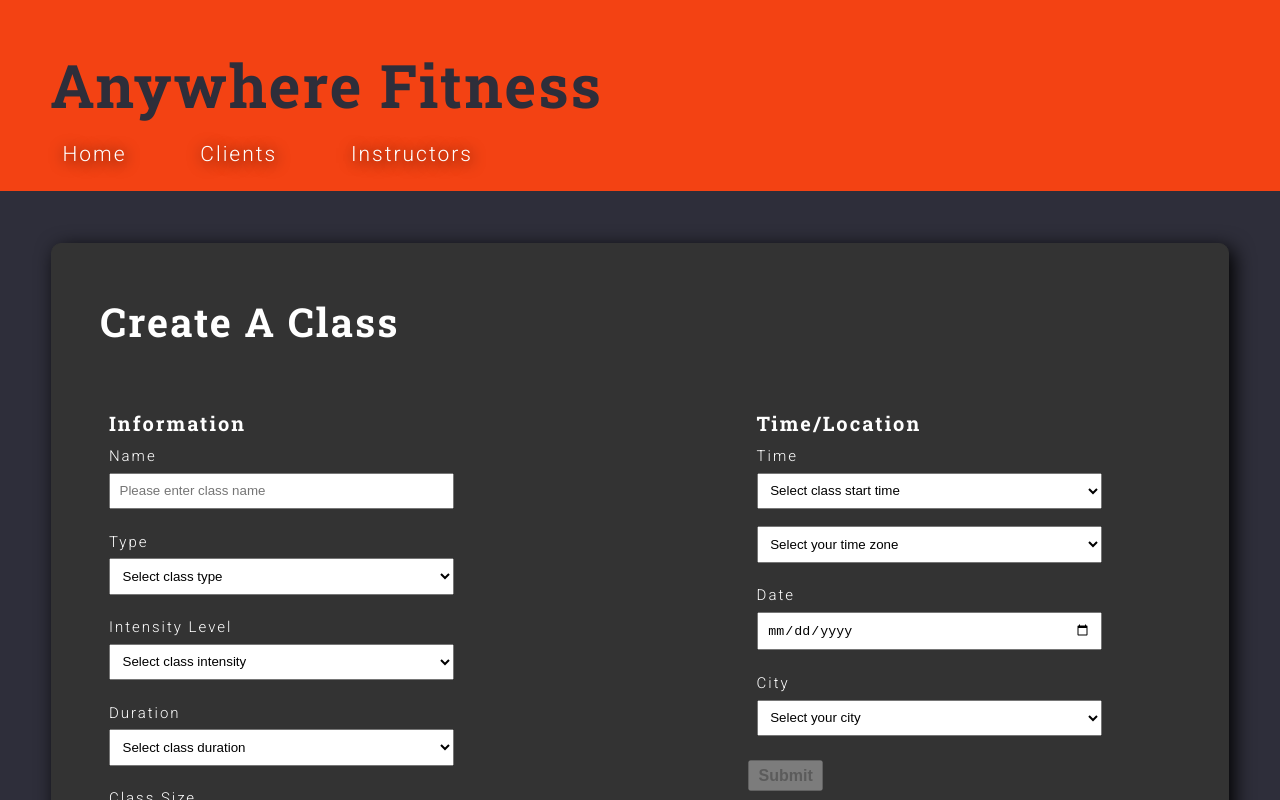
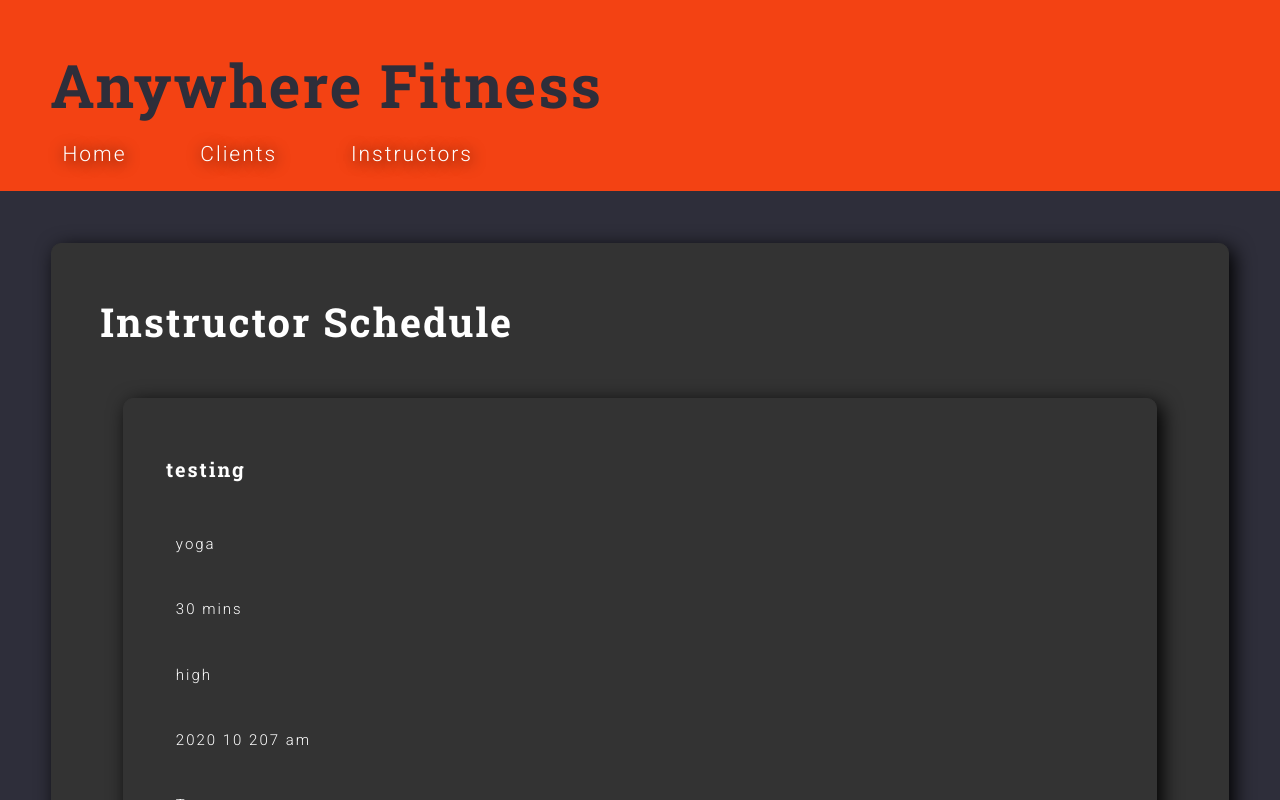
Before and after one commit to Anywhere-Fitness-10162020/App, a React (Create React App) app: page /instructors/createclass in a window 1280 px wide. Shown: the top 800 px of the page. Built offline with nearby package versions, Linux system fonts and the light colour scheme; no server answers.

Commit message:
Added instructor schedule and card

```diff
--- a/src/App.js
+++ b/src/App.js
@@ -7,6 +7,7 @@ import InstructorSignIn from './components/InstructorSignIn'
 import InstructorSignUp from './components/InstructorSignUp'
 import InstructorConfirmation from './components/InstructorConfirmation'
 import CreateClass from './components/CreateClass'
+import InstructorSchedule from './components/InstructorSchedule'
 
 
 const NavContainer = styled.div`
@@ -45,6 +46,7 @@ export default function App(props) {
         <AppContainer>
             <Switch>
                 <Route path='/instructors/createclass'>
+                    <InstructorSchedule />
                     <CreateClass />
                 </Route>
                 <Route path='/instructors/confirmation'>
--- /dev/null
+++ b/src/components/InstructorClassCard.js
@@ -0,0 +1,66 @@
+import React from 'react'
+import { useHistory } from 'react-router-dom'
+import styled from 'styled-components'
+
+//Styled Components
+const ClassContainer = styled.div`
+    max-width: 100%;
+    margin: 4%;
+    padding: 2%;
+    border: 1px solid #333;
+    border-radius: 10px;
+    box-shadow: 5px 5px 20px #000;
+    background-color: #333;
+    color: #fff;
+    font-weight: 300;
+    font-size: 1.5rem;
+    letter-spacing: 2px;
+    line-height: 1.6rem;
+
+    h2 {
+        font-weight: 700;
+        font-size: 4rem;
+    }
+
+    h3 {
+        font-weight: 700;
+        font-size: 2rem;
+    }
+
+    form {
+        display: flex;
+        flex-direction: row nowrap;
+        justify-content: space-between;
+        padding: 2%;
+    }
+
+    button {
+        padding: 1% 2%;
+        font-size: 1.6rem;
+        font-weight: 700;
+    }
+`;
+
+
+
+export default function InstructorClassCard(props) {
+
+    const {class_city, class_date, class_duration,
+        class_intensity_level, class_name, class_timezone,
+        max_attendees, start_time, type, instructor_id} = props;
+
+    return(
+        <ClassContainer>
+            <div>
+                <h3>{class_name}</h3>
+                <p>{type}</p>
+                <p>{class_duration}</p>
+                <p>{class_intensity_level}</p>
+                <p>{class_date}{start_time}</p>
+                <p>{class_city}</p>
+                <p>{class_timezone}</p>
+                <p>{max_attendees}</p>
+            </div>
+        </ClassContainer>
+    )
+}
--- a/src/components/InstructorConfirmation.js
+++ b/src/components/InstructorConfirmation.js
@@ -1,5 +1,5 @@
 import React from 'react'
-import { useHistory, useRouteMatch } from 'react-router-dom'
+import { useHistory } from 'react-router-dom'
 import styled from 'styled-components'
 
 
--- /dev/null
+++ b/src/components/InstructorSchedule.js
@@ -0,0 +1,101 @@
+import React, { useState, useEffect } from 'react'
+import { useHistory } from 'react-router-dom'
+import axios from 'axios'
+import styled from 'styled-components'
+import InstructorClassCard from './InstructorClassCard'
+
+
+//Styled Components
+const ScheduleContainer = styled.div`
+    max-width: 100%;
+    margin: 4%;
+    padding: 2%;
+    border: 1px solid #333;
+    border-radius: 10px;
+    box-shadow: 5px 5px 20px #000;
+    background-color: #333;
+    color: #fff;
+    font-weight: 300;
+    font-size: 1.5rem;
+    letter-spacing: 2px;
+    line-height: 1.6rem;
+
+    h2 {
+        font-weight: 700;
+        font-size: 4rem;
+    }
+
+    h3 {
+        font-weight: 700;
+        font-size: 2rem;
+    }
+
+    form {
+        display: flex;
+        flex-direction: row nowrap;
+        justify-content: space-between;
+        padding: 2%;
+    }
+
+    button {
+        padding: 1% 2%;
+        font-size: 1.6rem;
+        font-weight: 700;
+    }
+`;
+//Default Form Values
+const defaultClass = [{
+    class_name: 'testing',
+    class_duration: '30 mins',
+    class_intensity_level: 'high',
+    class_city: 'Test',
+    class_date: '2020 10 20',
+    start_time: '7 am',
+    class_timezone: 'eastern',
+    type: 'yoga',
+    max_attendees: '20',
+    instructor_id: '1'
+}];
+
+
+export default function InstructorSchedule(props) {
+
+    const [classes, setClasses] = useState(defaultClass);
+
+    useEffect(() => {
+        axios.get('https://anywherefitnesswebapi.herokuapp.com/api/classes')
+            .then(res => {
+                //Store the array of classes
+                const classArray = res.data;
+                setClasses(classArray);
+                console.log(res.data);
+            })
+            .catch(err => {
+                console.log(err.data)
+            })
+        }, [classes]);
+
+
+
+    return(
+        <ScheduleContainer>
+            <h2>Instructor Schedule</h2>
+
+            {classes ? classes.map((item, index) =>
+            <InstructorClassCard
+                key = {index}
+                class_name={item.class_name}
+                class_duration= {item.class_duration}
+                class_intensity_level = {item.class_intensity_level}
+                class_city = {item.class_city}
+                class_date = {item.class_date}
+                start_time = {item.start_time}
+                class_timezone = {item.class_timezone}
+                type = {item.type}
+                max_attendees = {item.max_attendees}
+                instructor_id = {item.instructor_id}
+            />)
+            : null}
+        </ScheduleContainer>
+    )
+}
```
